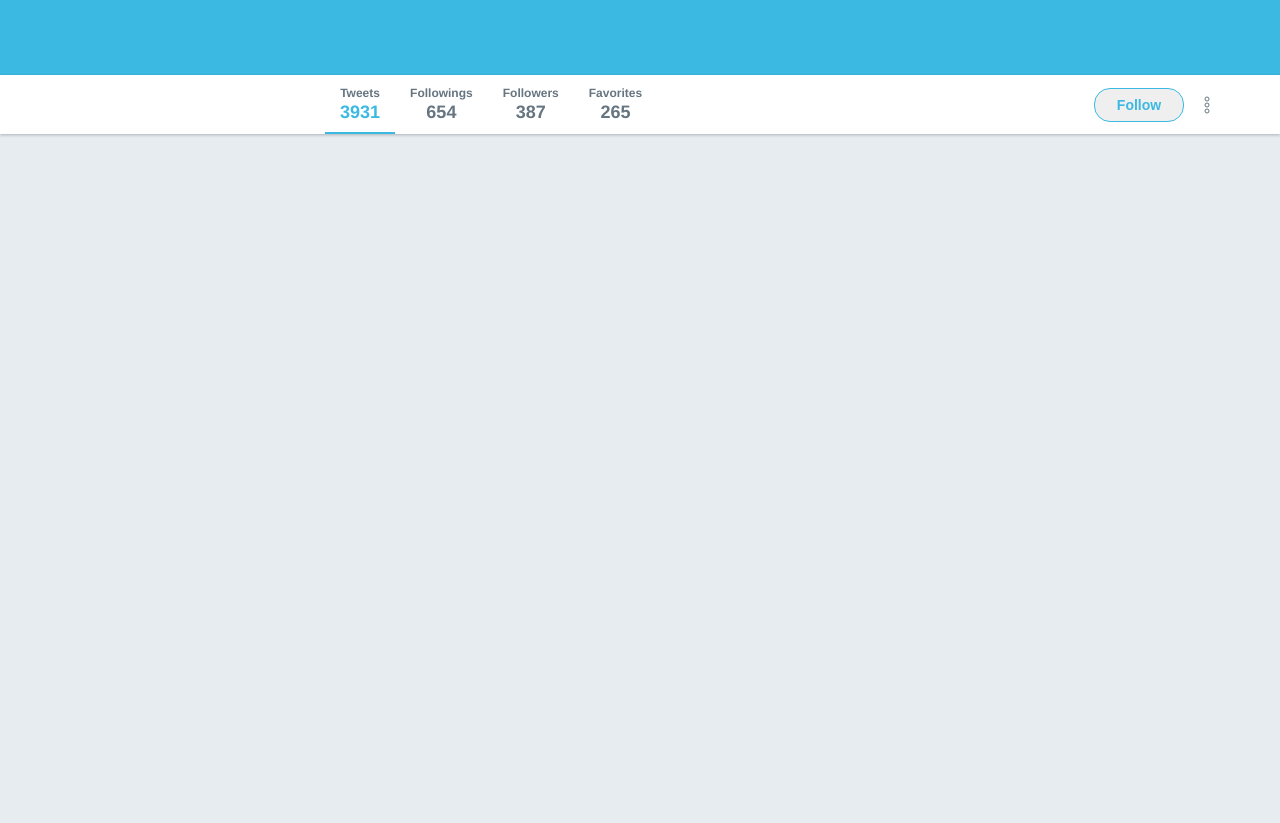
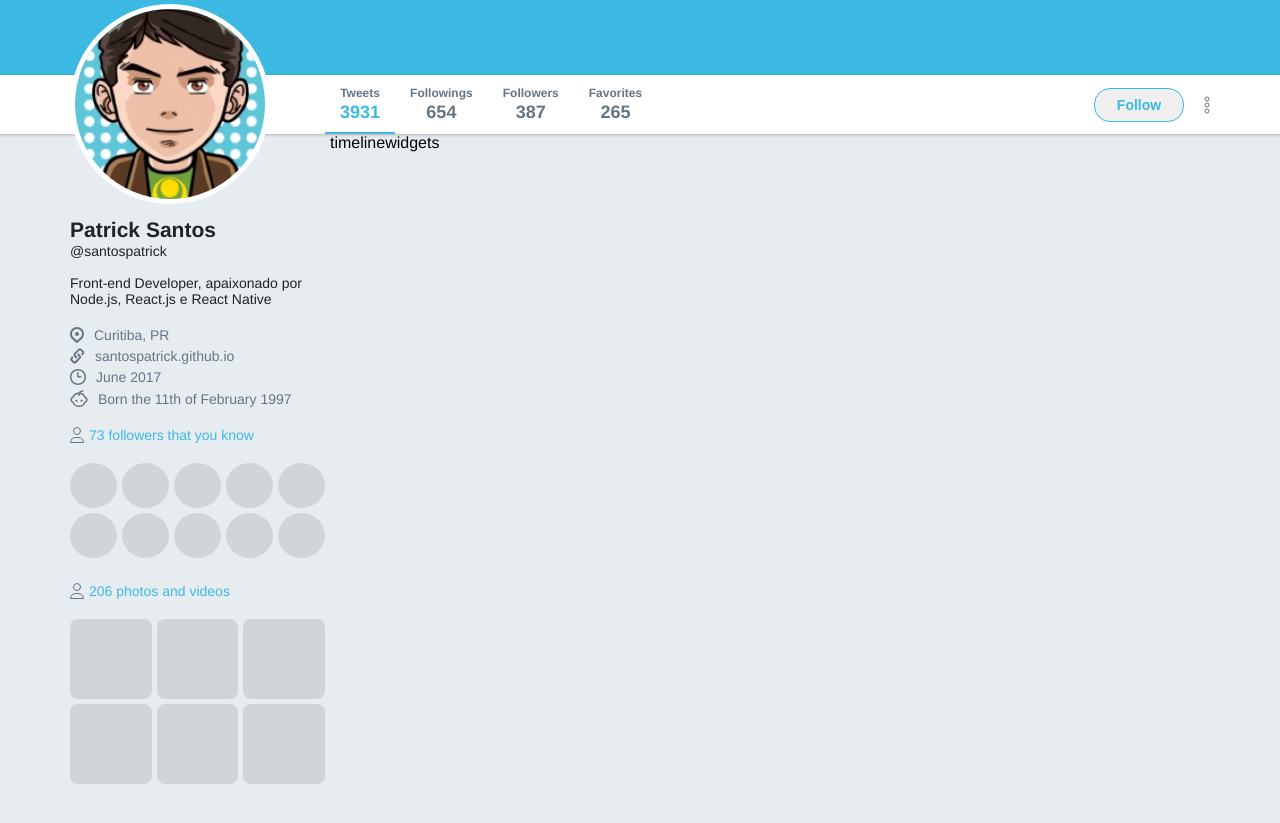
Before and after one commit to santospatrick/twitter-flexbox, a plain HTML site: page index.html in a window 1280 px wide. Shown: the part 351-1174 px from the top of the page. Before the commit the page ends 800 px from the top, so only its background shows below. Drawn offline with Linux system fonts and the light colour scheme.

Commit message:
adiciona painel da esquerda

```diff
--- a/index.html
+++ b/index.html
@@ -58,6 +58,70 @@
                 </div>
             </div>
         </div>
+
+        <div class="wrapper-content content">
+            <aside class="profile">
+                <img class="avatar" src="/images/avatar.png" alt="Avatar">
+                <h1>Patrick Santos</h1>
+                <span>@santospatrick</span>
+                <p>Front-end Developer, apaixonado por Node.js, React.js e React Native</p>
+
+                <ul class="list">
+                    <li>
+                        <img src="/images/place.svg" alt="Local">
+                        Curitiba, PR
+                    </li>
+                    <li>
+                        <img src="/images/url.svg" alt="Local">
+                        santospatrick.github.io
+                    </li>
+                    <li>
+                        <img src="/images/joined.svg" alt="Local">
+                        June 2017
+                    </li>
+                    <li>
+                        <img src="/images/born.svg" alt="Local">
+                        Born the 11th of February 1997
+                    </li>
+                </ul>
+
+                <div class="widget followers">
+                    <strong><img src="/images/followers.svg" alt="Followers"> 73 followers that you know</strong>
+
+                    <ul>
+                        <li></li>
+                        <li></li>
+                        <li></li>
+                        <li></li>
+                        <li></li>
+                        <li></li>
+                        <li></li>
+                        <li></li>
+                        <li></li>
+                        <li></li>
+                    </ul>
+                </div>
+
+                <div class="widget images">
+                    <strong><img src="/images/followers.svg" alt="Followers"> 206 photos and videos</strong>
+
+                    <ul>
+                        <li></li>
+                        <li></li>
+                        <li></li>
+                        <li></li>
+                        <li></li>
+                        <li></li>
+                    </ul>
+                </div>
+            </aside>
+            <section class="timeline">
+                timeline
+            </section>
+            <aside class="widgets">
+                widgets
+            </aside>
+        </div>
     </div>
 </body>
 </html>
--- a/styles.css
+++ b/styles.css
@@ -180,3 +180,106 @@ header#main-header .side button{
 .bar .content .actions {
     display: flex;
 }
+
+.wrapper-content{
+    display: flex;
+}
+
+.wrapper-content .profile {
+    width: 260px;
+    transform: translateY(-130px);
+}
+
+.wrapper-content .profile .avatar {
+    width: 200px;
+    height: 200px;
+    border-radius: 50%;
+    border: 5px solid #fff;
+}
+
+.wrapper-content .profile h1{
+    font-size: 21px;
+    color: #1f2226;
+    margin-top: 10px;
+}
+
+.wrapper-content .profile span{
+    font-size: 14px;
+    color: #1f2226;
+}
+
+.wrapper-content .profile p{
+    font-size: 14px;
+    color: #1f2226;
+    margin-top: 15px;
+}
+
+.wrapper-content .profile ul {
+    margin-top: 20px;
+    list-style: none;
+}
+
+.wrapper-content .profile ul.list li {
+    font-size: 14px;
+    color: #667586;
+    display: flex;
+    align-items: center;
+}
+
+.wrapper-content .profile ul.list li + li{
+    margin-top: 5px;
+}
+
+.wrapper-content .profile ul.list li img{
+    margin-right: 10px;
+}
+
+.wrapper-content .profile .widget {
+    margin-top: 20px;
+}
+
+.wrapper-content .profile .widget strong {
+    font-weight: normal;
+    color: #3bb9e3;
+    font-size: 14px;
+    display: flex;
+    align-items: center;
+}
+
+.wrapper-content .profile .widget strong img{
+    margin-right: 5px;
+}
+
+.wrapper-content .profile .followers ul{
+    list-style: none;
+    display: flex;
+    flex-wrap: wrap;
+    align-content: flex-start;
+    align-items: flex-start;
+}
+
+.wrapper-content .profile .followers ul li{
+    height: 45px;
+    width: 45px;
+    background: #d0d5d9;
+    border-radius: 50%;
+    flex: 1 0 auto;
+    margin: 0 5px 5px 0;
+}
+
+.wrapper-content .profile .images ul{
+    list-style: none;
+    display: flex;
+    flex-wrap: wrap;
+    align-content: flex-start;
+    align-items: flex-start;
+}
+
+.wrapper-content .profile .images ul li{
+    height: 80px;
+    width: 80px;
+    background: #d0d5d9;
+    border-radius: 8px;
+    flex: 1 0 auto;
+    margin: 0 5px 5px 0;
+}
```
